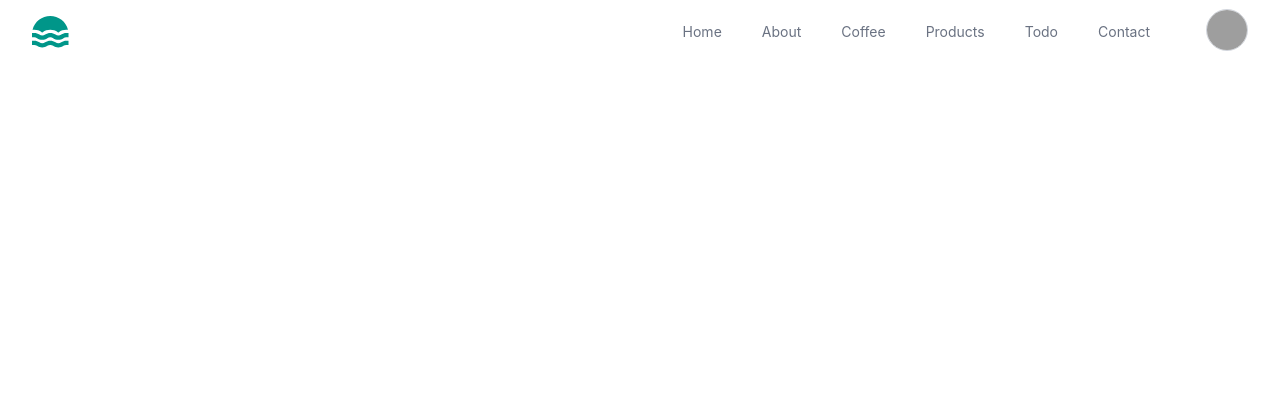
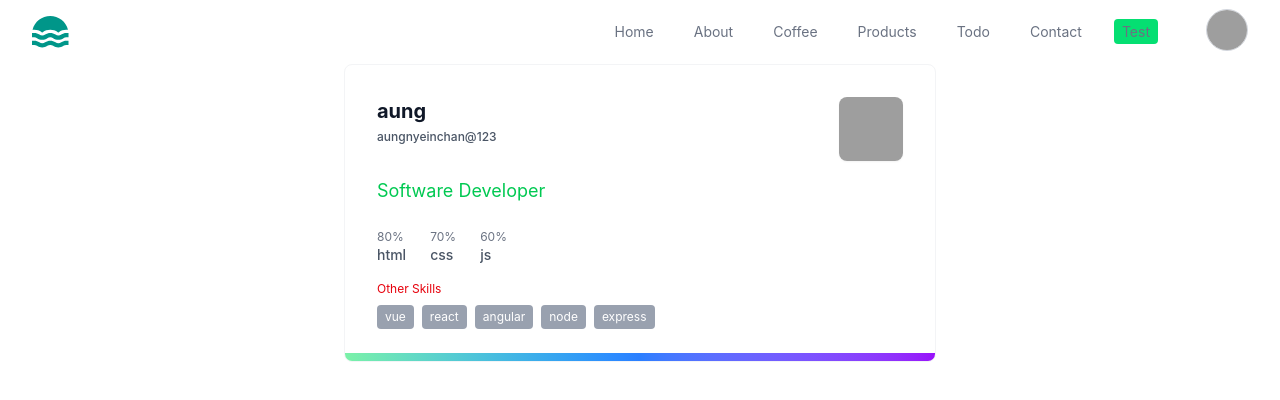
Before and after one commit to aungNyeinChan93/Component_vue3, a Vue app: page /test in a window 1280 px wide. Shown: the top 400 px of the page. Built offline with nearby package versions, Linux system fonts and the light colour scheme; grey boxes are pictures that could not be loaded.

Commit message:
add aboutme

```diff
--- /dev/null
+++ b/src/components/base/AboutMe.vue
@@ -0,0 +1,59 @@
+<script setup>
+import { anc } from '@/stores/anc';
+
+const { name, email, phone, address, age, skill, position, avatar } = anc;
+const [firstSkill, secondSkill, thirdSkill, ...otherSkills] = skill;
+
+</script>
+
+<template>
+    <a href="#" class="relative block overflow-hidden rounded-lg border border-gray-100 p-4 sm:p-6 lg:p-8">
+        <span class="absolute inset-x-0 bottom-0 h-2 bg-gradient-to-r from-green-300 via-blue-500 to-purple-600"></span>
+
+        <div class="sm:flex sm:justify-between sm:gap-4">
+            <div>
+                <h3 class="text-lg font-bold text-gray-900 sm:text-xl">
+                    {{ name }}
+                </h3>
+
+                <p class="mt-1 text-xs font-medium text-gray-600">{{ email }}</p>
+            </div>
+
+            <div class="hidden sm:block sm:shrink-0">
+                <img alt="" :src="avatar" class="size-16 rounded-lg object-cover shadow-xs" />
+            </div>
+        </div>
+
+        <div class="mt-4">
+            <p class="text-lg capitalize  text-pretty text-green-500">
+                {{ position }}
+            </p>
+        </div>
+
+        <dl class="mt-6 flex gap-4 sm:gap-6">
+            <div class="flex flex-col-reverse">
+                <dt class="text-sm font-medium text-gray-600">{{ firstSkill.name }}</dt>
+                <dd class="text-xs text-gray-500">{{ firstSkill.level }}</dd>
+            </div>
+
+            <div class="flex flex-col-reverse">
+                <dt class="text-sm font-medium text-gray-600">{{ secondSkill.name }}</dt>
+                <dd class="text-xs text-gray-500">{{ secondSkill.level }}</dd>
+            </div>
+
+            <div class="flex flex-col-reverse">
+                <dt class="text-sm font-medium text-gray-600">{{ thirdSkill.name }}</dt>
+                <dd class="text-xs text-gray-500">{{ thirdSkill.level }}</dd>
+            </div>
+        </dl>
+
+        <div>
+            <p class="text-xs mt-4 text-red-600">Other Skills</p>
+            <div class="flex gap-2 pt-2">
+                <template v-for="skill in otherSkills" :key="skill">
+                    <span class=" text-xs text-white px-2 py-1 bg-gray-400 rounded">{{ skill.name }}</span>
+                </template>
+            </div>
+        </div>
+    </a>
+</template>
--- a/src/components/contact/ContactLists.vue
+++ b/src/components/contact/ContactLists.vue
@@ -1,9 +1,17 @@
 <script setup>
 import { useContact } from '@/stores/ccontact';
 import SingleContact from './SingleContact.vue';
+import useGeneral from '@/composables/useGeneral';
 
-const { contacts, getContacts } = useContact();
+const { contacts, deleteContact } = useContact();
+const { flash } = useGeneral();
 
+const destroy = async (id) => {
+    if (confirm('Are you sure you want to delete this contact?')) {
+        await deleteContact(id);
+        flash('success', "Succeffully deleted contact", id);
+    }
+}
 
 </script>
 
@@ -11,7 +19,7 @@ const { contacts, getContacts } = useContact();
     <section class="w-full min-h-screen px-10 mt-6">
         <div class="grid grid-cols-2 gap-6">
             <template v-for="contact in contacts" :key="contact.id">
-                <SingleContact :contact="contact" />
+                <SingleContact :contact="contact" @click="destroy(contact.id)" />
             </template>
         </div>
     </section>
--- a/src/components/layouts/Master.vue
+++ b/src/components/layouts/Master.vue
@@ -65,6 +65,13 @@ const show = ref(false);
                                     Contact
                                 </RouterLink>
                             </li>
+
+                            <li>
+                                <RouterLink :to="{ name: 'test' }"
+                                    :class="{ 'text-gray-500 transition px-2 py-1 rounded ': true, '!bg-green-400': $route.name === 'test' }">
+                                    Test
+                                </RouterLink>
+                            </li>
                         </ul>
                     </nav>
 
@@ -92,11 +99,11 @@ const show = ref(false);
                                     Billing summary
                                 </a>
 
-                                <a href="#"
+                                <RouterLink :to="{ name: 'contactsList' }"
                                     class="block rounded-lg px-4 py-2 text-sm text-gray-500 hover:bg-gray-50 hover:text-gray-700"
                                     role="menuitem">
-                                    Team settings
-                                </a>
+                                    Contact Lists
+                                </RouterLink>
                             </div>
 
                             <div class="p-2">
--- a/src/router/index.js
+++ b/src/router/index.js
@@ -39,6 +39,11 @@ const router = createRouter({
       name: "contactsList",
       component: () => import("@/views/ContactListView.vue"),
     },
+    {
+      path: "/test",
+      name: "test",
+      component: () => import("@/views/TestView.vue"),
+    },
   ],
 });
 
--- /dev/null
+++ b/src/stores/anc.js
@@ -0,0 +1,45 @@
+import { reactive } from "vue";
+
+export const anc = reactive({
+  name: "aung",
+  age: 31,
+  address: "yangon",
+  phone: "094567890",
+  email: "aungnyeinchan@123",
+  position: "software developer",
+  avatar: "https://randomuser.me/api/portraits/men/25.jpg",
+  skill: [
+    {
+      name: "html",
+      level: "80%",
+    },
+    {
+      name: "css",
+      level: "70%",
+    },
+    {
+      name: "js",
+      level: "60%",
+    },
+    {
+      name: "vue",
+      level: "50%",
+    },
+    {
+      name: "react",
+      level: "40%",
+    },
+    {
+      name: "angular",
+      level: "30%",
+    },
+    {
+      name: "node",
+      level: "20%",
+    },
+    {
+      name: "express",
+      level: "10%",
+    },
+  ],
+});
--- a/src/stores/ccontact.js
+++ b/src/stores/ccontact.js
@@ -23,5 +23,14 @@ export const useContact = defineStore("contact", () => {
     }
   };
 
-  return { contacts, getContacts, postContact };
+  const deleteContact = async (id) => {
+    try {
+      await axios.delete(`http://localhost:4001/contacts/${id}`);
+      // contacts.value = contacts.value.filter((contact) => contact.id !== id);
+    } catch (error) {
+      console.error("Failed to delete contact:", error);
+    }
+  };
+
+  return { contacts, getContacts, postContact, deleteContact };
 });
--- a/src/stores/product.js
+++ b/src/stores/product.js
@@ -8,5 +8,9 @@ export const useProductStore = defineStore("product", () => {
     const responce = await axios.get(url);
     products.value = await responce.data;
   };
-  return { products, getProduct };
+  const postProduct = async (url, product) => {
+    const res = await axios.post("url", products);
+    products.value.push(res.data);
+  };
+  return { products, getProduct, postProduct };
 });
--- a/src/views/ContactView.vue
+++ b/src/views/ContactView.vue
@@ -10,7 +10,7 @@ onMounted(async () => {
 });
 
 const form = reactive({
-    id: (contacts?.length ?? 0) + 1 + Math.random(),
+    id: crypto.randomUUID(),
     name: '',
     email: '',
     phone: '',
--- a/src/views/ProductView.vue
+++ b/src/views/ProductView.vue
@@ -10,7 +10,6 @@ const { products, getProduct } = useProductStore();
 onMounted(() => getProduct(`https://fakestoreapi.com/products`));
 
 provide('ourProducts', products);
-
 
 
 </script>
--- /dev/null
+++ b/src/views/TestView.vue
@@ -0,0 +1,12 @@
+<script setup>
+import AboutMe from '@/components/base/AboutMe.vue';
+
+</script>
+
+<template>
+    <section>
+        <div class="aboutme grid grid-cols-1 md:grid-cols-4 gap-4 px-10">
+            <AboutMe class=" md:col-span-2 md:col-start-2" />
+        </div>
+    </section>
+</template>
```
Also changed, not shown: DataBase/db.json (+12 -90 lines).
